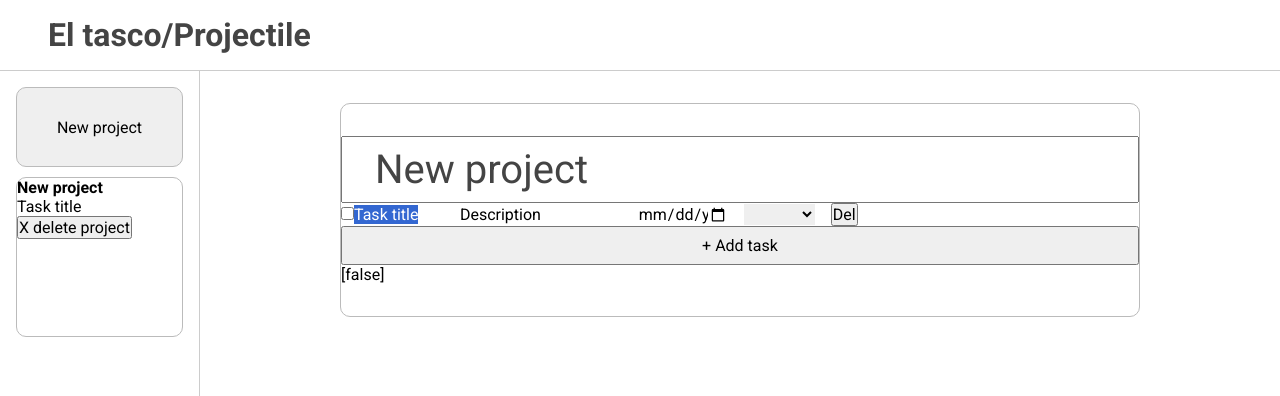
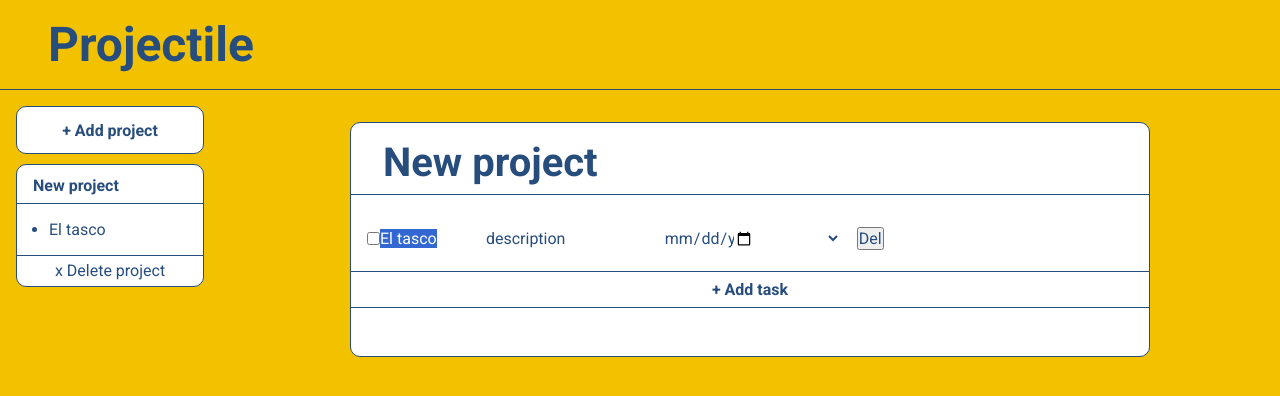
Before and after one commit to MrBlunderovich/odin-todo, a website built with webpack: page dist/index.html in a window 1280 px wide. Both pictures are taken after a click on the button "+ Add task". Shown: the top 396 px of the page. Built offline with nearby package versions, Linux system fonts and the light colour scheme.

Commit message:
Improve page styling

```diff
--- a/src/Project.js
+++ b/src/Project.js
@@ -61,7 +61,7 @@ export function ProjectComponent(project) {
   projectCard.appendChild(taskList);
   const deleteProjectButton = document.createElement("button");
   deleteProjectButton.classList.add("del-project-btn");
-  deleteProjectButton.textContent = "X delete project";
+  deleteProjectButton.textContent = "x Delete project";
   deleteProjectButton.dataset.projectId = project.id;
   deleteProjectButton.dataset.type = "del-project";
   projectCard.appendChild(deleteProjectButton);
--- a/src/Task.js
+++ b/src/Task.js
@@ -2,8 +2,8 @@ import { nanoid } from "nanoid";
 
 export default function Task(
   projectId,
-  title = "Task title",
-  description = "Description",
+  title = "El tasco",
+  description = "description",
   dueDate = new Date(),
   priority = "",
   isCompleted = false
--- a/src/index.js
+++ b/src/index.js
@@ -199,10 +199,6 @@ const GUI = (function () {
       projectsContainer.appendChild(projectCard);
     }
     state.syncStorage();
-    ////
-    document.querySelector(".testOutput").textContent = JSON.stringify(
-      state.getProjects()[0].tasks.map((task) => task.isCompleted)
-    );
   }
 
   return {
--- a/src/style.css
+++ b/src/style.css
@@ -5,11 +5,15 @@
   font-size: 100%;
   margin: 0;
   padding: 0;
+  color: #274d7d;
 }
-ul {
-  list-style-type: none;
+:root {
+  --yellow: #f2c200;
+  --light-blue: #f3f9ff;
+  --dark-blue: #274d7d;
 }
 .page-container {
+  background-color: var(--yellow);
   font-family: "Roboto", sans-serif;
   display: grid;
   grid-template-columns: auto 1fr;
@@ -17,10 +21,10 @@ ul {
   min-height: 100vh;
 }
 .header {
-  font-size: 2rem;
+  color: var(--dark-blue);
+  border-bottom: 1px solid var(--dark-blue);
+  font-size: 3rem;
   font-weight: bold;
-  color: #444;
-  border-bottom: 1px solid #ccc;
   grid-column: span 2;
   grid-row: 1;
   display: flex;
@@ -28,9 +32,8 @@ ul {
   padding: 1rem 3rem;
 }
 .sidebar {
-  width: 200px;
+  width: 220px;
   padding: 1rem;
-  border-right: 1px solid #ccc;
   grid-column: 1;
   grid-row: 2;
   display: flex;
@@ -43,15 +46,44 @@ ul {
   flex-direction: column;
 }
 .card {
-  border: 1px solid #bbb;
+  background-color: white;
+  border: 1px solid var(--dark-blue);
   border-radius: 10px;
-  min-height: 10rem;
+  display: flex;
+  flex-direction: column;
+  align-items: stretch;
+}
+.card > ul {
+  margin: 0 1rem 0 2rem;
+}
+.card li:not(:last-of-type) {
+  margin-bottom: 0.3rem;
+}
+.card > h3 {
+  margin-bottom: 1rem;
+  padding: 0.7rem 1rem 0.5rem 1rem;
+  border-bottom: 1px solid var(--dark-blue);
+}
+.del-project-btn {
+  background-color: transparent;
+  border: none;
+  border-top: 1px solid var(--dark-blue);
+  margin-top: 1rem;
+  padding: 0.3rem 0 0.4rem 0;
+  cursor: pointer;
 }
 .new-project {
-  min-height: 5rem;
+  background-color: white;
+  font-weight: 600;
+  min-height: 3rem;
   display: flex;
   align-items: center;
   justify-content: center;
+  cursor: pointer;
+  transition: background-color 0.1s;
+}
+.new-project:active {
+  background-color: transparent;
 }
 .main {
   grid-column: 2;
@@ -62,24 +94,59 @@ ul {
   align-items: flex-start;
 }
 .project-expanded {
+  background-color: white;
   flex: 0 1 800px;
-  border: 1px solid #bbb;
+  border: 1px solid var(--dark-blue);
   border-radius: 10px;
   min-height: 10rem;
-  padding: 2rem 0;
+  padding: 0 0 2rem 0;
   display: flex;
   flex-direction: column;
+  align-items: stretch;
 }
-.project-expanded-title {
+.project-expanded > ul {
+  list-style-type: none;
+}
+.project-expanded li {
+  padding: 0 1rem;
+  margin-bottom: 0.3rem;
+  display: flex;
+}
+/* .project-expanded li:nth-of-type(odd) {
+  background-color: var(--banana);
+} */
+.project-expanded-title,
+.project-expanded-title:focus {
+  background-color: transparent;
+  font-size: 2.5rem;
+  font-weight: 600;
+  padding: 1rem 2rem 0.5rem 2rem;
+  border: none;
+  border-bottom: 1px solid var(--dark-blue);
+  border-radius: 10px 10px 0 0;
+  outline: none;
+  margin-bottom: 2rem;
+}
+.new-task {
   padding: 0.5rem 2rem;
-  font-size: 2.5rem;
-  color: #444;
+  border: none;
+  border-top: 1px solid var(--dark-blue);
+  border-bottom: 1px solid var(--dark-blue);
+  border-radius: none;
+  background-color: transparent;
+  color: var(--dark-purple);
+  font-weight: 600;
+  cursor: pointer;
+  transition: background-color 0.1s;
+  margin: 1rem 0;
 }
-.new-item {
-  padding: 0.5rem 2rem;
+.new-task:active {
+  background-color: var(--yellow);
 }
+
 .task-input:not([type="checkbox"]),
 .task-input:not([type="checkbox"]):focus {
+  background-color: transparent;
   max-width: 10ch;
   margin-right: 1rem;
   border: none;
@@ -91,14 +158,11 @@ ul {
 .completed-task-container > .task-item {
   opacity: 0.6;
 }
-/* .completed-task-container{
-  position: relative;
-} */
 .completed-task-container > .task-item::after {
   content: " ";
   display: block;
   margin-left: 1rem;
   height: 1px;
-  background-color: black;
+  background-color: var(--dark-blue);
   transform: translateY(-0.8rem);
 }
```
Also changed, not shown: dist/index.html.
